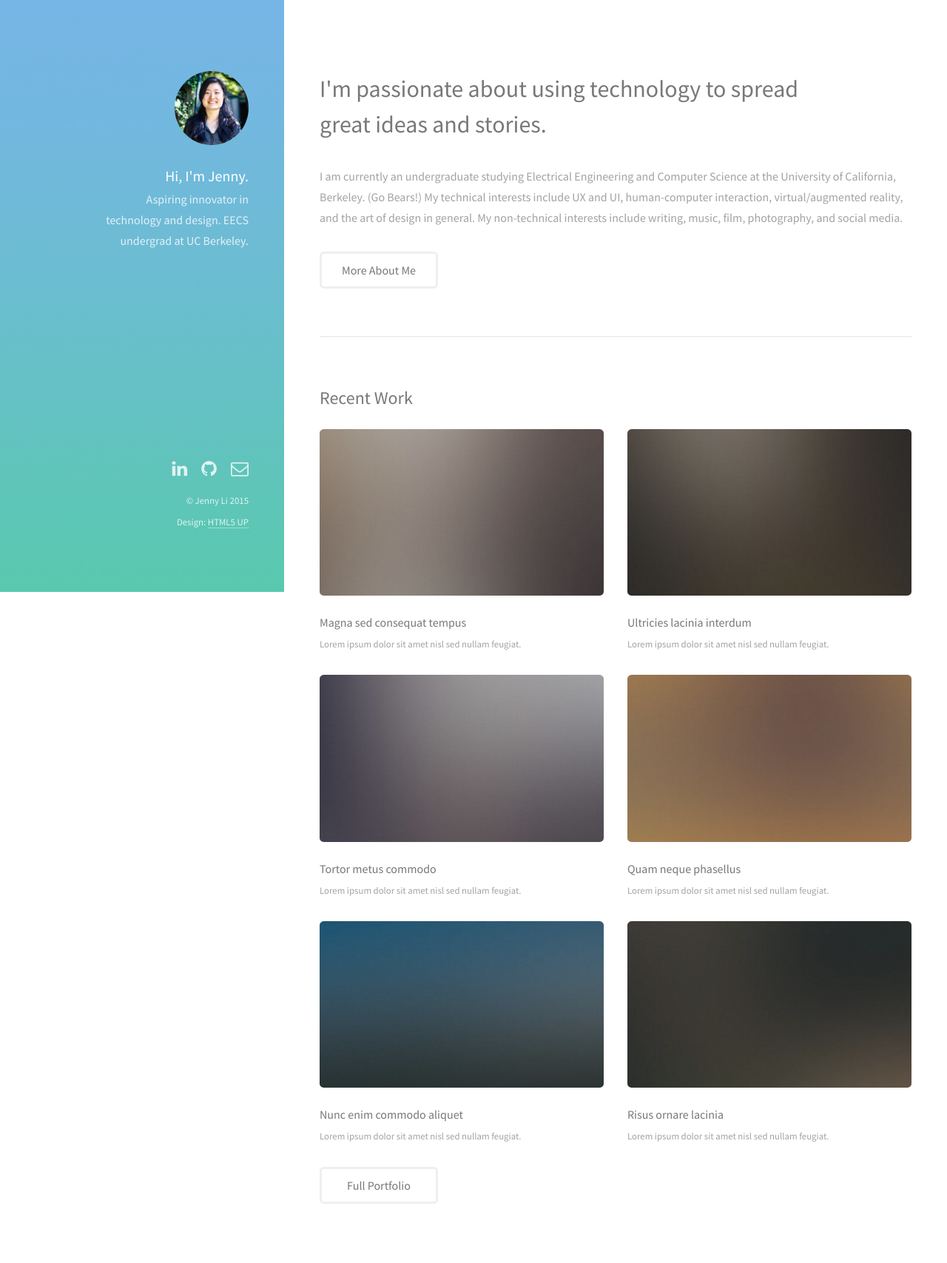
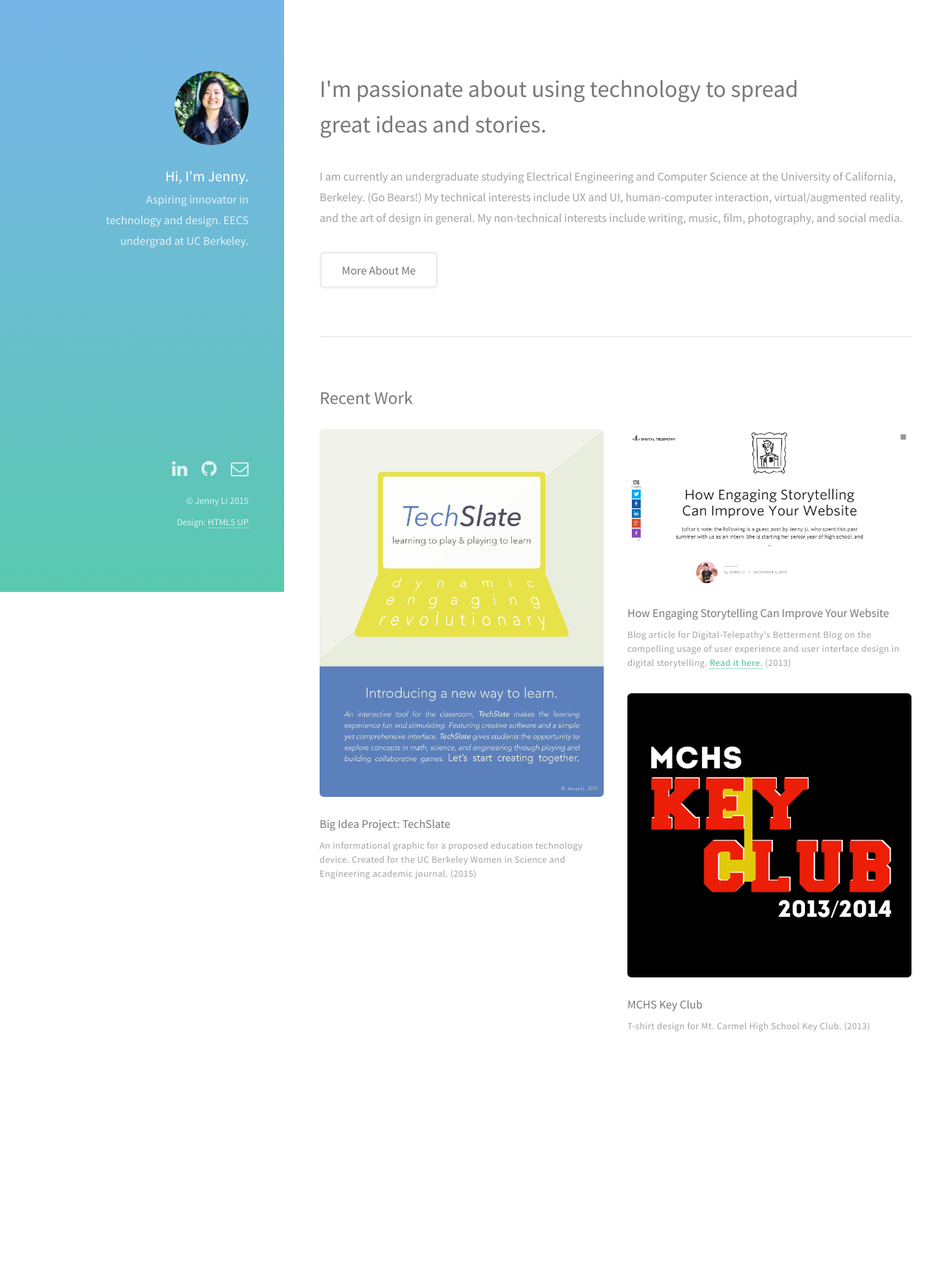
Before and after one commit to jennyfromtheweb/jennyfromtheweb.github.io, a PHP site: page / in a window 1280 px wide. Shown: the whole page at 74% size. After the commit the page ends 1394 px from the top, so only its background shows below. Run offline with PHP 8.4, Linux system fonts and the light colour scheme.

Commit message:
added works to portfolio

```diff
--- a/css/style.css
+++ b/css/style.css
@@ -465,7 +465,7 @@
 			display: block;
 			height: 100%;
 			left: 0;
-			opacity: 0.5;
+			opacity: 0;
 			position: absolute;
 			top: 0;
 			width: 100%;
@@ -506,7 +506,7 @@
 
 			.image.thumb:hover:before {
 				background: url("images/overlay.png"), url("images/overlay.png");
-				opacity: 1.0;
+				opacity: 0.5;
 			}
 
 		.image img {
@@ -935,6 +935,7 @@
 			font-size: 0.8em;
 			line-height: 1.5em;
 			margin: 0;
+			letter-spacing: 0.4px;
 		}
 
 /* Header */
--- a/index.html
+++ b/index.html
@@ -50,21 +50,25 @@
 						<h2>Recent Work</h2>
 						<div class="row">
 							<article class="6u 12u$(xsmall) work-item">
-								<a href="images/fulls/01.jpg" class="image fit thumb"><img src="images/thumbs/01.jpg" alt="" /></a>
-								<h3>Magna sed consequat tempus</h3>
-								<p>Lorem ipsum dolor sit amet nisl sed nullam feugiat.</p>
+								<a href="images/portfolio/techslate.jpg" class="image fit thumb"><img src="images/portfolio/techslate.jpg" alt="" /></a>
+								<h3>Big Idea Project: TechSlate</h3>
+								<p>An informational graphic for a proposed education technology device. Created for the UC Berkeley Women in Science
+								and Engineering academic journal. (2015)</p>
 							</article>
+
+							<article class="6u 12u$(xsmall) work-item">
+								<a href="images/portfolio/blog-article.png" class="image fit thumb"><img src="images/portfolio/blog-article.png" alt="" /></a>
+								<h3>How Engaging Storytelling Can Improve Your Website</h3>
+								<p>Blog article for Digital-Telepathy's Betterment Blog on the compelling usage of user experience and user interface design in digital storytelling. <a href="http://www.dtelepathy.com/blog/philosophy/how-engaging-storytelling-can-improve-your-website">Read it here.</a> (2013)</p>
+							</article>
+
 							<article class="6u$ 12u$(xsmall) work-item">
-								<a href="images/fulls/02.jpg" class="image fit thumb"><img src="images/thumbs/02.jpg" alt="" /></a>
-								<h3>Ultricies lacinia interdum</h3>
-								<p>Lorem ipsum dolor sit amet nisl sed nullam feugiat.</p>
+								<a href="images/portfolio/kc-tshirt.jpg" class="image fit thumb"><img src="images/portfolio/kc-tshirt.jpg" alt="" /></a>
+								<h3>MCHS Key Club</h3>
+								<p>T-shirt design for Mt. Carmel High School Key Club. (2013)</p>
 							</article>
-							<article class="6u 12u$(xsmall) work-item">
-								<a href="images/fulls/03.jpg" class="image fit thumb"><img src="images/thumbs/03.jpg" alt="" /></a>
-								<h3>Tortor metus commodo</h3>
-								<p>Lorem ipsum dolor sit amet nisl sed nullam feugiat.</p>
-							</article>
-							<article class="6u$ 12u$(xsmall) work-item">
+
+							<!-- <article class="6u$ 12u$(xsmall) work-item">
 								<a href="images/fulls/04.jpg" class="image fit thumb"><img src="images/thumbs/04.jpg" alt="" /></a>
 								<h3>Quam neque phasellus</h3>
 								<p>Lorem ipsum dolor sit amet nisl sed nullam feugiat.</p>
@@ -78,11 +82,11 @@
 								<a href="images/fulls/06.jpg" class="image fit thumb"><img src="images/thumbs/06.jpg" alt="" /></a>
 								<h3>Risus ornare lacinia</h3>
 								<p>Lorem ipsum dolor sit amet nisl sed nullam feugiat.</p>
-							</article>
+							</article> -->
 						</div>
-						<ul class="actions">
+						<!-- <ul class="actions">
 							<li><a href="#" class="button">Full Portfolio</a></li>
-						</ul>
+						</ul> -->
 					</section>
 
 			</div>
```
Also changed, not shown: images/portfolio/blog-article.png (added), images/portfolio/kc-tshirt.jpg (added), images/portfolio/techslate.jpg (added), images/rain.jpg (added).
